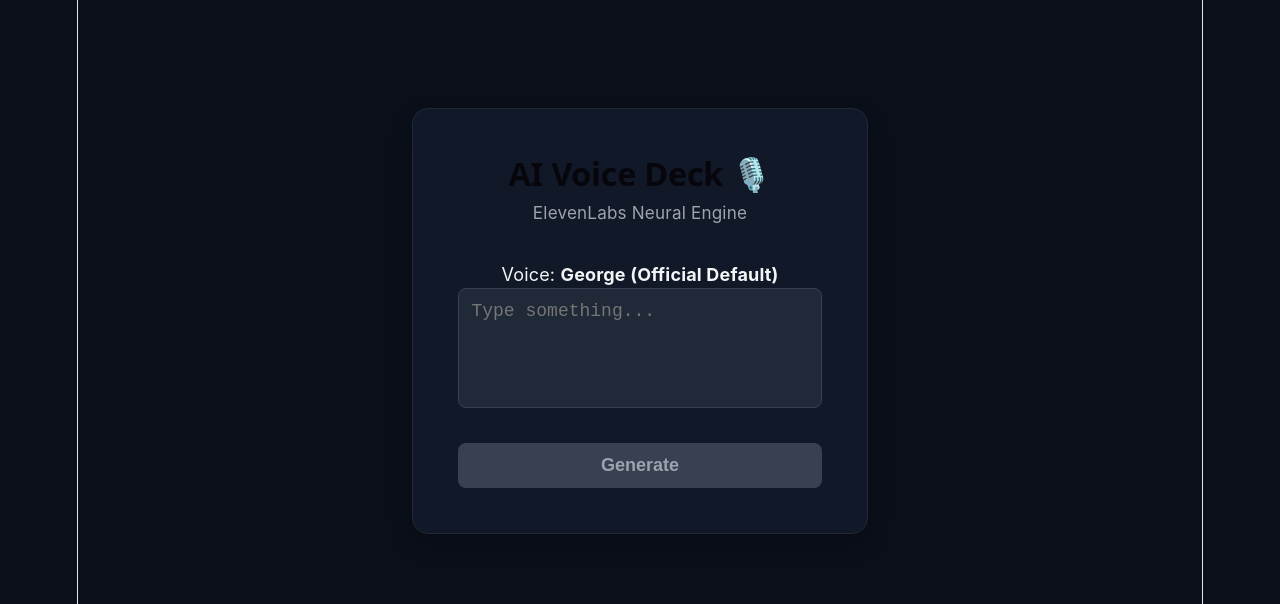
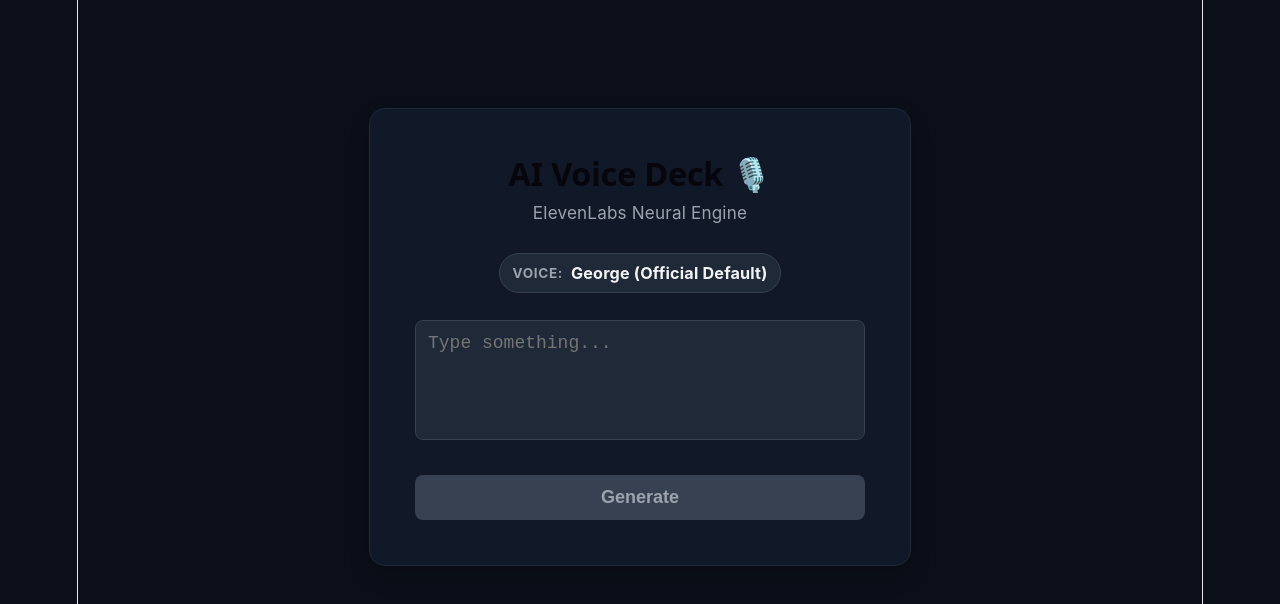
Before and after one commit to nikitamorozov44-hash/ai-voice-deck, a React (Vite) app: page / in a window 1280 px wide. Shown: the top 604 px of the page. Built offline with nearby package versions, Linux system fonts and the light colour scheme; no server answers.

Commit message:
UI: fix CSS syntax and style voice info badge properly

```diff
--- a/src/App.css
+++ b/src/App.css
@@ -30,7 +30,28 @@
 .subtitle {
   color: #9ca3af;
   font-size: 0.95rem;
-  margin-bottom: 2rem;
+  margin-bottom: 1.5rem; /* Слегка уменьшили отступ, так как дальше идет плашка */
+}
+
+/* КРАСИВАЯ ПЛАШКА ГОЛОСА */
+.voice-info {
+  display: inline-flex;
+  align-items: center;
+  gap: 8px;
+  background: #1f2937;
+  padding: 6px 12px;
+  border-radius: 20px;
+  font-size: 0.9rem;
+  border: 1px solid #374151;
+  margin-bottom: 1.5rem; /* Хороший контролируемый отступ до textarea */
+}
+
+.badge {
+  color: #9ca3af;
+  text-transform: uppercase;
+  font-size: 0.75rem;
+  font-weight: 700;
+  letter-spacing: 0.05em;
 }
 
 textarea {
@@ -85,6 +106,7 @@
   50% { opacity: 0.6; }
   100% { opacity: 1; }
 }
+
 .select-container {
   text-align: left;
   margin-bottom: 1.5rem;
@@ -111,8 +133,4 @@
 
 select:focus {
   border-color: #6366f1;
-
-  .voice-info {
-  margin-top: 4px;
-  margin-bottom: 20px;
 }
--- a/src/App.tsx
+++ b/src/App.tsx
@@ -3,7 +3,7 @@
 
 // Process environment variable via Vite
 const ELEVENLABS_API_KEY = import.meta.env.VITE_ELEVENLABS_KEY
-// Взяли официальный дефолтный ID голоса (George) из примера
+// Используем проверенный рабочий голос George
 const ROGER_VOICE_ID = 'JBFqnCBsd6RMkjVDRZzb'
 
 function App() {
@@ -16,7 +16,7 @@
     try {
       setIsSpeaking(true)
 
-      // Отправляем прямой fetch-запрос к API ElevenLabs
+      // Send text to ElevenLabs API
       const response = await fetch(`https://api.elevenlabs.io/v1/text-to-speech/${ROGER_VOICE_ID}`, {
         method: 'POST',
         headers: {
@@ -26,7 +26,7 @@
         },
         body: JSON.stringify({
           text: text,
-          model_id: 'eleven_multilingual_v2', // Модель из официального примера
+          model_id: 'eleven_multilingual_v2',
           voice_settings: {
             stability: 0.5,
             similarity_boost: 0.75
@@ -40,7 +40,7 @@
         throw new Error('API Error')
       }
 
-      // Воспроизводим полученное аудио в браузере
+      // Process and play the audio response
       const audioBlob = await response.blob()
       const audioUrl = URL.createObjectURL(audioBlob)
       const audio = new Audio(audioUrl)
@@ -61,12 +61,12 @@
     }
   }
 
-return (
+  return (
     <div className="card-container">
       <h2>AI Voice Deck 🎙️</h2>
       <p className="subtitle">ElevenLabs Neural Engine</p>
 
-      {/* ПЕРЕНЕСЛИ СЮДА: Теперь плашка идет сразу после заголовков */}
+      {/* Плашка отцентрирована и находится строго НАД полем ввода */}
       <div className="voice-info">
         <span className="badge">Voice:</span> <strong>George (Official Default)</strong>
       </div>
```
